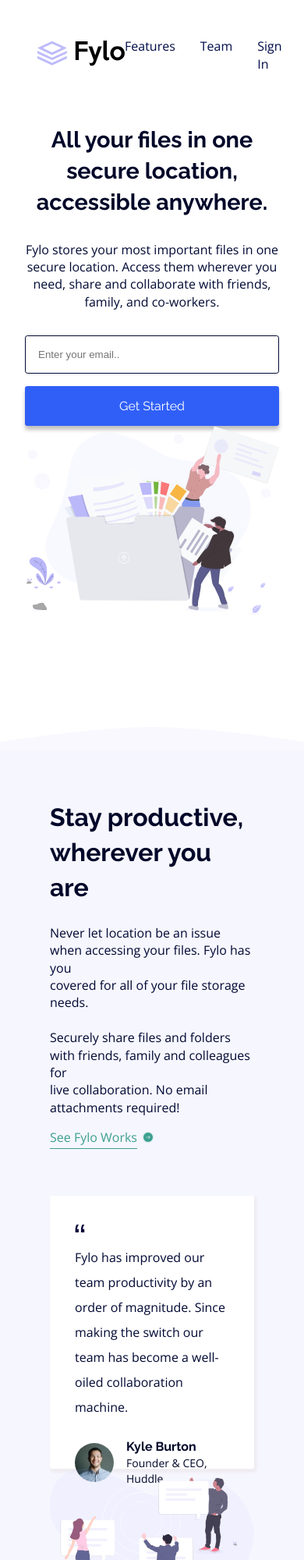
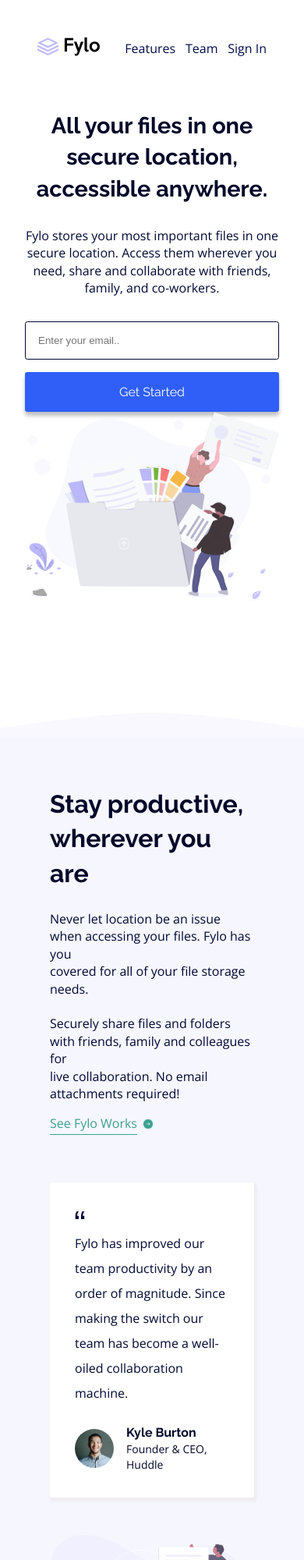
Before and after one commit to Horpsyjay/Jay_Fylo, a plain HTML site: page index.html in a window 390 px wide. Shown: the top 2000 px of the page at 78% size. Drawn offline with nearby package versions, Linux system fonts and the light colour scheme.

Commit message:
mobile screen improved

```diff
--- a/styles.css
+++ b/styles.css
@@ -181,7 +181,6 @@ border: 1px solid var(--error);
 .quote{
     margin-top: 4rem;
     max-width: 450px;
-    max-height: 350px;
     padding: 2rem;
     color: var(--comment);
     background: #fff;
@@ -349,8 +348,13 @@ border: 1px solid var(--error);
         padding: 3rem;
     }
 
+    .navlink{
+        gap: 0.8rem;
+
+    }
+
     #nav-logo{
-        max-width: 7rem;
+        max-width: 5rem;
     }
 
     .intro{
@@ -378,6 +382,10 @@ border: 1px solid var(--error);
         flex-direction: column;
     }
 
+        .quote{
+            margin-bottom: 3rem;
+        }
+
     .low_band{
         display: flex;
         flex-direction: column;
@@ -392,7 +400,8 @@ border: 1px solid var(--error);
     }
 
     .infield_2 input, #btn2{
-    width: 100%;
+        flex-direction: column;
+        width: 90%;
    }
 
    .footer_con{
```
